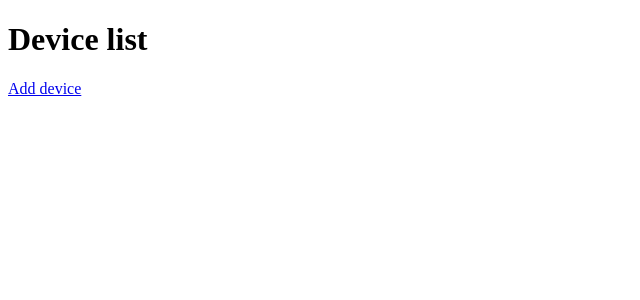
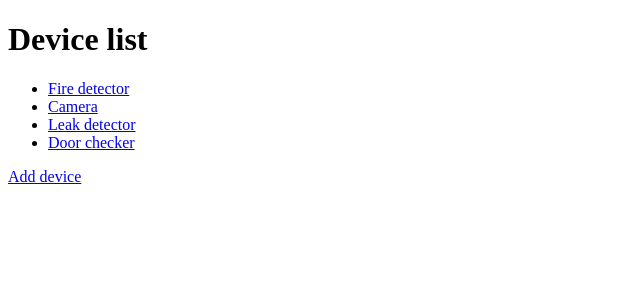
Before and after one commit to 8HELLSHELL8/sem3_lab_1, a React (Create React App) app: page / in a window 1280 px wide. Shown: the top 300 px of the page, without its empty margins (0-640 px from the left). Built offline with nearby package versions, Linux system fonts and the light colour scheme; data requests are answered from the project's data file.

Commit message:
home.js podgruzhaet items i ispolzuet state

```diff
--- a/src/pages/Home.js
+++ b/src/pages/Home.js
@@ -2,27 +2,28 @@ import React, { useState, useEffect } from "react";
 import { Link } from "react-router-dom";
 import axios from "axios";
 
-// let data = [];
-
-// async function loadData() {
-//     try{
-//         const response = await axios.get("http://localhost:5000/items");
-//         data = response.data;
-//         console.log("Data loaded successfully ", data);
-//     } catch (error) {
-//         console.error("Error in query: ", error);
-//     }
-// }
-
-// await loadData();
-
 const Home = () => {
 
 
-
+    // Init state
     const [data, setData] = useState([]);
     const [loading, setLoading] = useState(true);
 
+    useEffect(() => {
+        const loadData = async() => {
+            try {
+                const response = await axios.get("http://localhost:5000/items");
+                setData(response.data); // Updatim state
+                setLoading(false)
+                console.log("Data loaded successfully ", response.data);
+            } catch (error) {
+                console.error("Error in query: ", error);
+                setLoading(false);
+            }
+        };
+
+        loadData();
+    }, []);
 
 
     return (
@@ -31,14 +32,12 @@ const Home = () => {
             <ul>
                 {data.map(item => (
                     <li key={item.id}>
-                        <Link to={"/detail/${item.id}"}> {item.name} </Link>
+                        <Link to={`/detail/${item.id}`}> {item.name} </Link>
                     </li>
                 ))}
             </ul>
             <Link to="/add">Add device</Link>
-
         </div>
-
     );
 };
 
```
